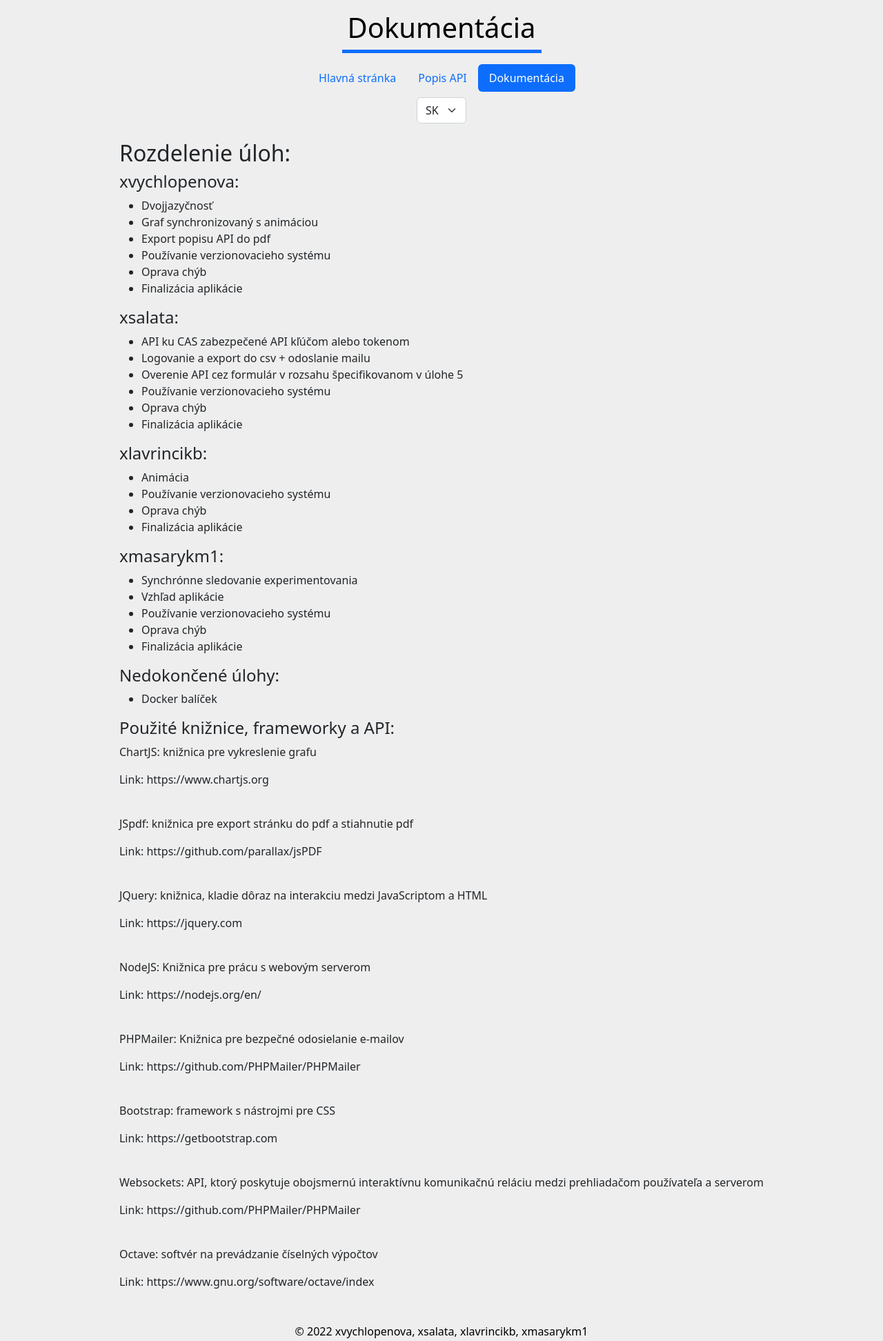
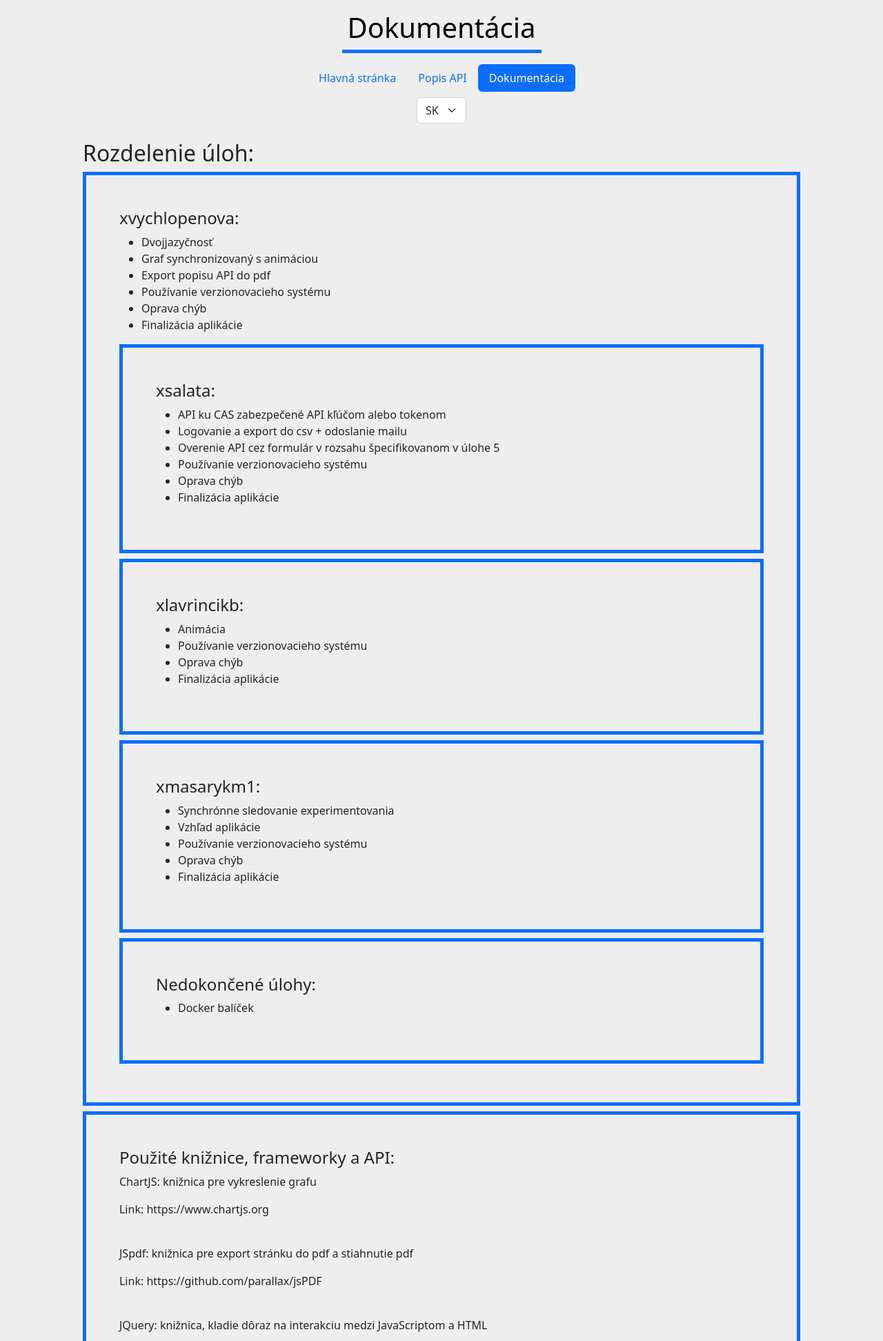
Before and after one commit to ErikaVychlopenova/webte2-final, a PHP site: page /documentation.php in a window 1280 px wide. Shown: the top 1944 px of the page at 69% size. Run offline with PHP 8.4, Linux system fonts and the light colour scheme; some libraries are stand-ins or nearby versions.

Commit message:
final design tweaks

```diff
--- a/documentation.php
+++ b/documentation.php
@@ -37,9 +37,11 @@
     <option value="EN">EN</option>
 </select>
 
+<div class="main">
+
     <div id="contentSK">
         <h2>Rozdelenie úloh:</h2>
-    <div class="part">
+        <div class="part border border-primary p-5 border-5 mb-2 mt-2">
             <div class="part">
                 <h4>xvychlopenova:</h4>
                 <ul>
@@ -51,7 +53,7 @@
                     <li>Finalizácia aplikácie</li>
                 </ul>
             </div>
-        <div class="part">
+            <div class="part  border border-primary p-5 border-5 mb-2 mt-2">
                 <h4>xsalata:</h4>
                 <ul>
                     <li>API ku CAS zabezpečené API kľúčom alebo tokenom</li>
@@ -62,7 +64,7 @@
                     <li>Finalizácia aplikácie</li>
                 </ul>
             </div>
-        <div class="part">
+            <div class="part border border-primary p-5 border-5 mb-2 mt-2">
                 <h4>xlavrincikb:</h4>
                 <ul>
                     <li>Animácia</li>
@@ -71,7 +73,7 @@
                     <li>Finalizácia aplikácie</li>
                 </ul>
             </div>
-        <div class="part">
+            <div class="part border border-primary p-5 border-5 mb-2 mt-2">
                 <h4>xmasarykm1:</h4>
                 <ul>
                     <li>Synchrónne sledovanie experimentovania</li>
@@ -81,7 +83,7 @@
                     <li>Finalizácia aplikácie</li>
                 </ul>
             </div>
-        <div class="part">
+            <div class="part border border-primary p-5 border-5 mb-2 mt-2">
                 <h4>Nedokončené úlohy:</h4>
                 <ul>
                     <li>Docker balíček</li>
@@ -89,7 +91,7 @@
             </div>
         </div>
 
-    <div class="part">
+        <div class="part border border-primary p-5 border-5 mb-2 mt-2">
             <h4>Použité knižnice, frameworky a API:</h4>
 
             <p>ChartJS: knižnica pre vykreslenie grafu</p>
@@ -133,7 +135,7 @@
                     <li>Application finalization</li>
                 </ul>
             </div>
-        <div class="part">
+            <div class="part border border-primary p-5 border-5 mb-2 mt-2">
                 <h4>xsalata:</h4>
                 <ul>
                     <li>API to CAS secured by API key or token</li>
@@ -144,7 +146,7 @@
                     <li>Application finalization</li>
                 </ul>
             </div>
-        <div class="part">
+            <div class="part border border-primary p-5 border-5 mb-2 mt-2">
                 <h4>xlavrincikb:</h4>
                 <ul>
                     <li>Animmation</li>
@@ -153,7 +155,7 @@
                     <li>Application finalization</li>
                 </ul>
             </div>
-        <div class="part">
+            <div class="part border border-primary p-5 border-5 mb-2 mt-2">
                 <h4>xmasarykm1:</h4>
                 <ul>
                     <li>Synchronous monitoring of experimentation</li>
@@ -163,7 +165,7 @@
                     <li>Application finalization</li>
                 </ul>
             </div>
-        <div class="part">
+            <div class="part border border-primary p-5 border-5 mb-2 mt-2">
                 <h4>Unfinished tasks:</h4>
                 <ul>
                     <li>Docker package</li>
@@ -171,7 +173,7 @@
             </div>
         </div>
 
-    <div class="part">
+        <div class="part border border-primary p-5 border-5 mb-2 mt-2">
             <h4>Used libraries, frameworks and APIs:</h4>
 
             <p>ChartJS: library for graphs</p>
@@ -199,6 +201,9 @@
             <p>Link: https://www.gnu.org/software/octave/index</p><br>
         </div>
     </div>
+
+</div>
+
 <footer>© 2022 xvychlopenova, xsalata, xlavrincikb, xmasarykm1</footer>
 </body>
 </html>
--- a/index.php
+++ b/index.php
@@ -144,7 +144,7 @@ require "config/config.php";
 
     </div>
 
-    <div id="choice">
+    <div class="mt-2" id="choice">
         <label for="checkGraph">graph</label>
         <input type="checkbox" id="checkGraph" onclick="checkChoiceValue()" checked>
         <label for="checkAnim">anim</label>
```
Lines whose indentation alone changed are shown as unchanged.
